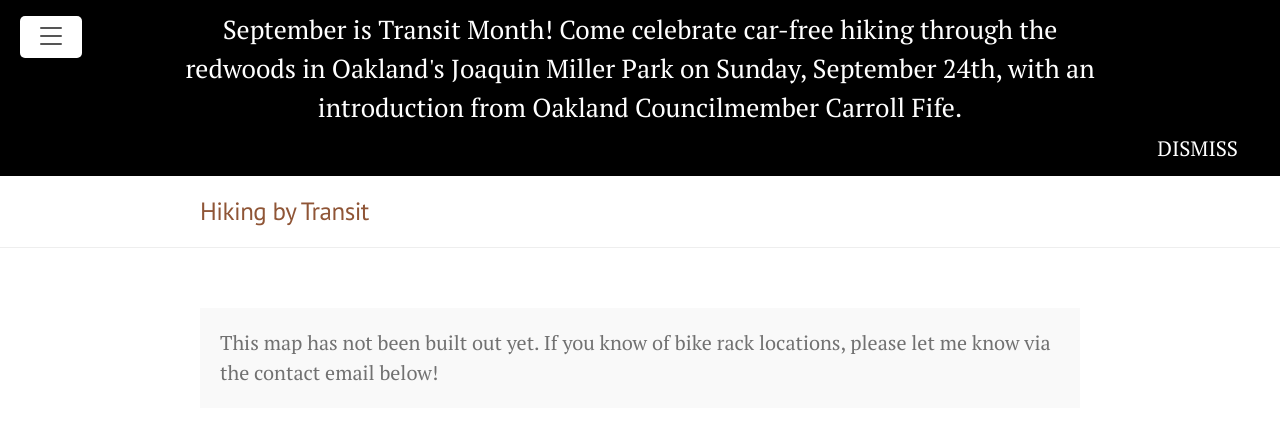
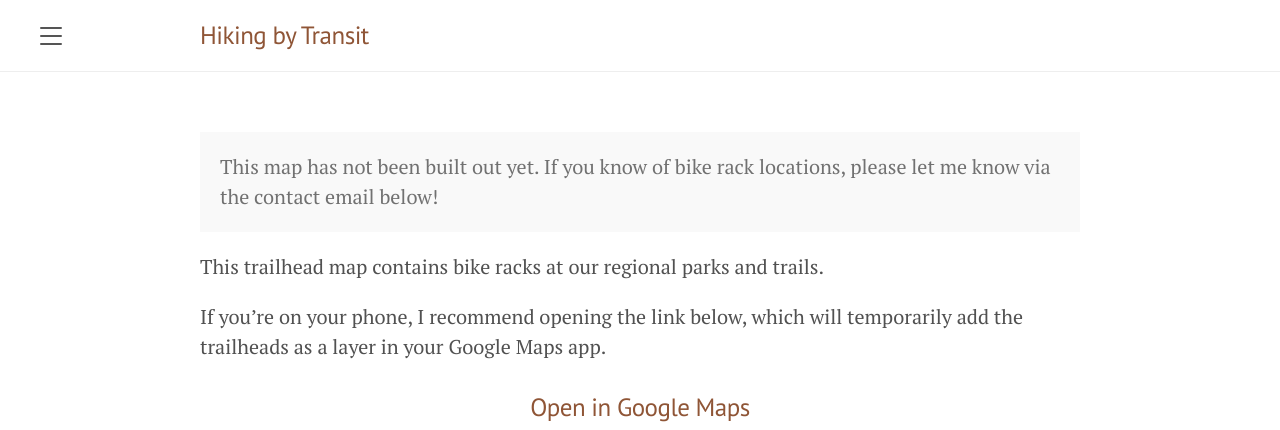
Before and after one commit to tschuy/hiking-by-transit, a Jekyll site: the page built from bikes.md, in a window 1280 px wide, cut to the strip 0-430 px from the top of the page. Built offline with Jekyll 4.4.1, drawn with Linux system fonts in a browser that asks for light colours.

Commit message:
promo: remove promo post-Transit Month hike

```diff
--- a/_includes/head.html
+++ b/_includes/head.html
@@ -63,9 +63,8 @@
 }
 
 function dismissPromo(endtime) {
-  cookieText = 'promo=false; expires=' + endtime + '; path=/'
-  console.log(cookieText)
-  document.cookie = cookieText
+  cookieText = 'promo=false; expires=' + endtime + '; path=/';
+  document.cookie = cookieText;
   document.getElementById("promo").style.display = "none";
 }
   </script>
--- a/_includes/promo.html
+++ b/_includes/promo.html
@@ -1,6 +1,8 @@
+<!--
 <div id="promo" width="100%" style="display: none; background-color: black; color: white; padding: 10px; text-align: center; font-size: 1.3em;">
     <div style="max-width: 46rem; margin: auto;">
-    <a style="color: white" href="https://www.eventbrite.com/e/transit-month-hike-joaquin-miller-park-tickets-692865839377">September is Transit Month! Come celebrate car-free hiking through the redwoods in Oakland's Joaquin Miller Park on Sunday, September 24th, with an introduction from Oakland Councilmember Carroll Fife.</a>
+    This is where I add event promos. Hi reader!
 </div>
 <div style="text-align: right; max-width: 46em;  margin: auto;"><a style="color: white; font-size: 0.8em" href="#" onclick="dismissPromo('Tues, 26 Sep 2023 00:00:00 UTC'); return false;">DISMISS</a></div>
 </div>
+-->
```
